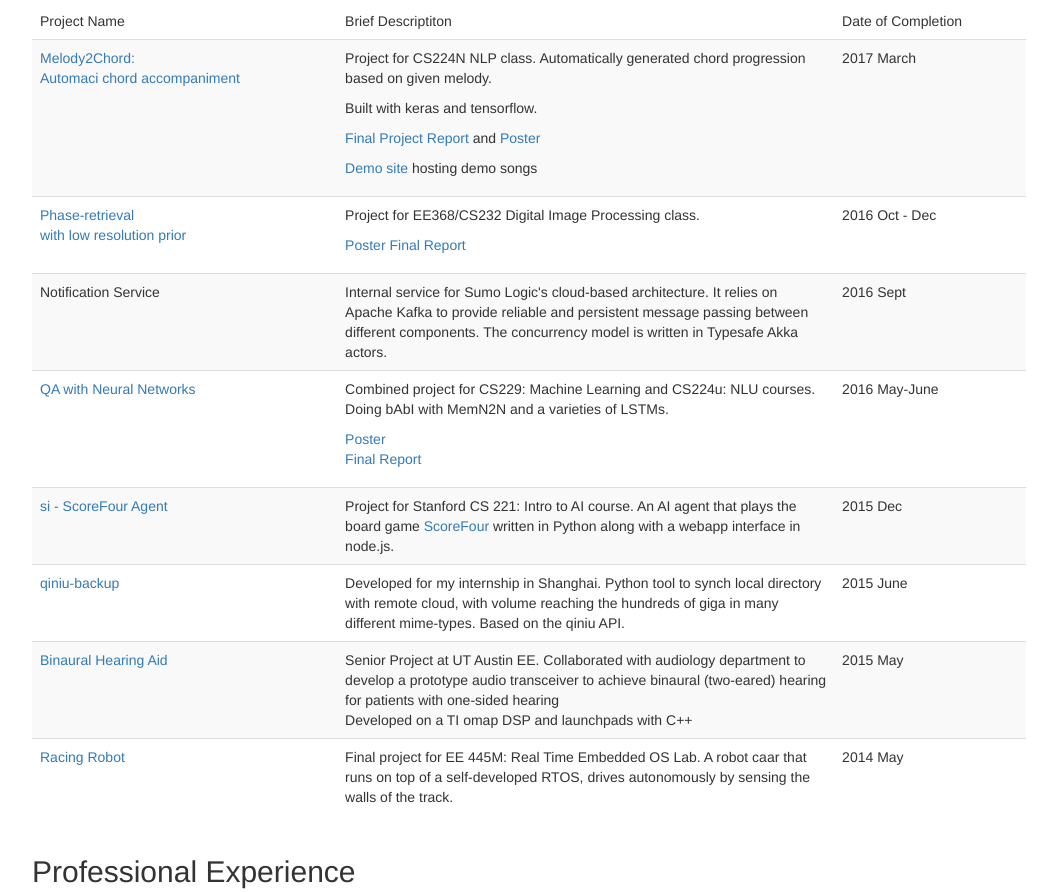
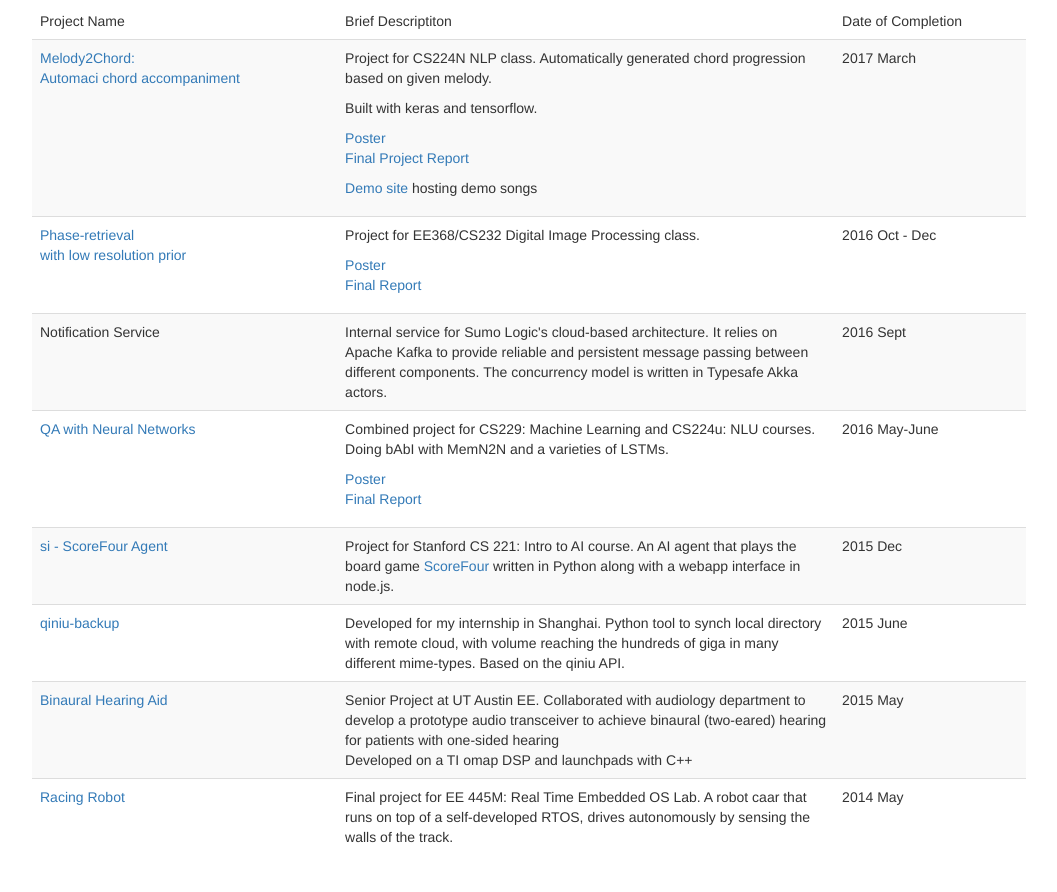
Before and after one commit to nykh/portfolio, a website: page cv.html in a window 1280 px wide. Shown: the part 1213-2105 px from the top of the page, without its empty margins (111-1168 px from the left). Drawn offline with nearby package versions, Linux system fonts and the light colour scheme.

Commit message:
minor formating

```diff
--- a/cv.html
+++ b/cv.html
@@ -170,7 +170,7 @@
 
                         <p>Built with keras and tensorflow.</p>
 
-                        <p><a href="//web.stanford.edu/~nykh/file/cs224n-report-melody2chord.pdf">Final Project Report</a> and <a href="//web.stanford.edu/~nykh/file/cs224n-poster.pdf">Poster</a></p>
+                        <p> <a href="//web.stanford.edu/~nykh/file/cs224n-poster.pdf">Poster</a><br><a href="//web.stanford.edu/~nykh/file/cs224n-report-melody2chord.pdf">Final Project Report</a></p>
                         <p><a href="//ccrma.stanford.edu/~mhyang/224n/melody2chord.html">Demo site</a> hosting demo songs</td></p>
                         </td>
                         <td>2017 March</td>
@@ -182,7 +182,7 @@
                             Project for EE368/CS232 Digital Image Processing class.
                           </p>
                           <p>
-                            <a href="//web.stanford.edu/~nykh/file/ee368-poster.pdf">Poster</a>
+                            <a href="//web.stanford.edu/~nykh/file/ee368-poster.pdf">Poster</a><br>
                             <a href="//web.stanford.edu/~nykh/file/ee368-term-project.pdf">Final Report</a>
                           </p>
                         </td>
```
